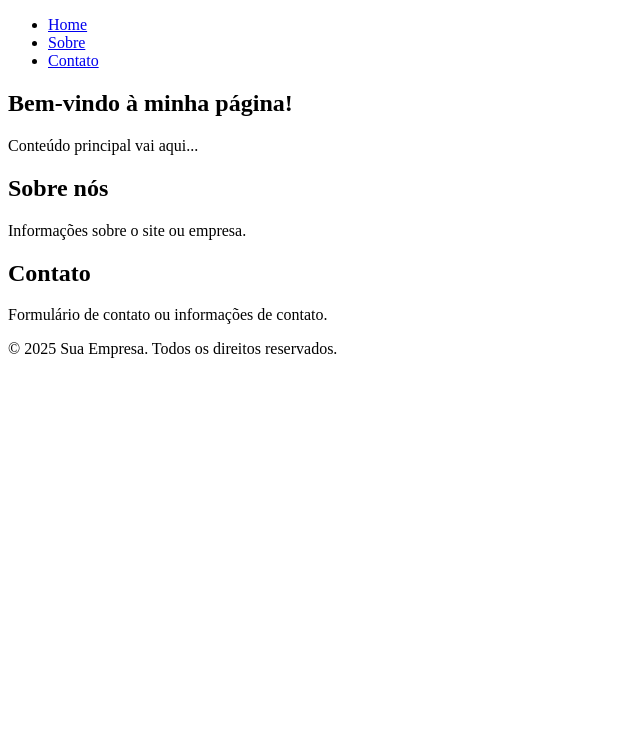
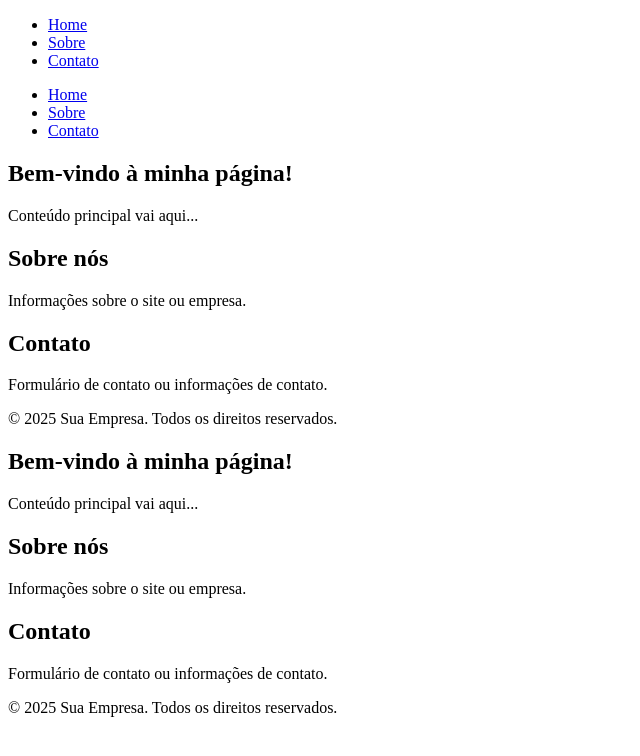
Before and after one commit to Patolino123597/sacul, a plain HTML site: page index.html in a window 1280 px wide. Shown: the whole page, without its empty margins (0-640 px from the left). Drawn offline with Linux system fonts and the light colour scheme.

Commit message:
Update index.html

```diff
--- a/index.html
+++ b/index.html
@@ -1,4 +1,21 @@
 <!DOCTYPE html>
+<html lang="pt-br">
+<head>
+    <meta charset="UTF-8">
+    <meta name="viewport" content="width=device-width, initial-scale=1.0">
+    <meta http-equiv="X-UA-Compatible" content="ie=edge">
+    <title>Título da Página</title>
+    <link rel="stylesheet" href="estilos.css"> <!-- Link para um arquivo de CSS -->
+</head>
+<body>
+    <header>
+        <nav>
+            <ul>
+                <li><a href="#home">Home</a></li>
+                <li><a href="#sobre">Sobre</a></li>
+                <li><a href="#contato">Contato</a></li>
+            </ul>
+        </nav><!DOCTYPE html>
 <html lang="pt-br">
 <head>
     <meta charset="UTF-8">
@@ -42,3 +59,29 @@
     <script src="script.js"></script> <!-- Link para um arquivo de JavaScript -->
 </body>
 </html>
+    </header>
+
+    <main>
+        <section id="home">
+            <h1>Bem-vindo à minha página!</h1>
+            <p>Conteúdo principal vai aqui...</p>
+        </section>
+
+        <section id="sobre">
+            <h2>Sobre nós</h2>
+            <p>Informações sobre o site ou empresa.</p>
+        </section>
+
+        <section id="contato">
+            <h2>Contato</h2>
+            <p>Formulário de contato ou informações de contato.</p>
+        </section>
+    </main>
+
+    <footer>
+        <p>&copy; 2025 Sua Empresa. Todos os direitos reservados.</p>
+    </footer>
+
+    <script src="script.js"></script> <!-- Link para um arquivo de JavaScript -->
+</body>
+</html>
```
